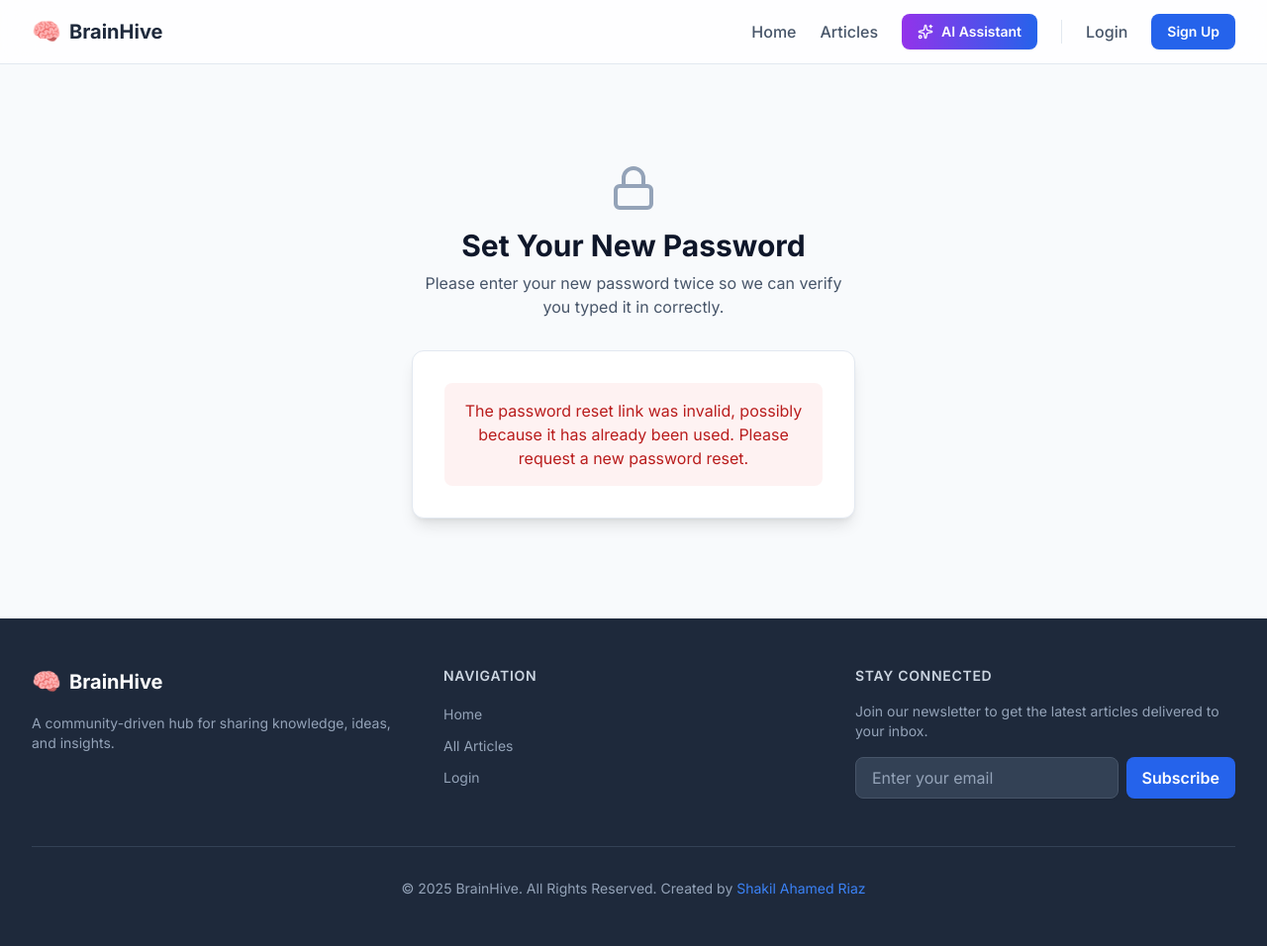
After one commit to shakilahamedriaz/BrainHive-0.2, a Django app: page /password-reset-confirm/1/1/ in a window 1280 px wide. The commit adds this page. Shown: the whole page at 99% size. Run offline with Django 5.2, Linux system fonts and the light colour scheme; some libraries are stand-ins or nearby versions.

Commit message:
feat: user authentication updated, and token generation added
also focused internation security

```diff
--- a/myblog/blog/models.py
+++ b/myblog/blog/models.py
@@ -2,6 +2,9 @@ from django.db import models
 from ckeditor.fields import RichTextField
 from django.contrib.auth.models import User
 from .groq_service import get_ai_summary # Import our new function
+from django.urls import reverse
+from django.shortcuts import render, redirect
+
 
 
 # Create your models here.
@@ -30,7 +33,7 @@ class Post(models.Model):
     view_count = models.PositiveBigIntegerField(default=0)
     liked_users = models.ManyToManyField(User, related_name='liked_posts')
 
-    # Add this new field for the AI summary
+    # this field for the AI summary
     summary = models.TextField(blank=True, null=True, help_text="AI-generated summary.")
 
     def __str__(self):
--- a/myblog/blog/urls.py
+++ b/myblog/blog/urls.py
@@ -20,4 +20,25 @@ urlpatterns = [
     path('login/', auth_views.LoginView.as_view(template_name='user/login.html'), name='login'),
     path('logout/', auth_views.LogoutView.as_view(), name='logout'),
     path('chatbot/', views.chatbot_view, name='chatbot'),
+
+    # --- NEW PASSWORD RESET URLS ---
+    # 1. Request a password reset
+    path('password-reset/',
+         auth_views.PasswordResetView.as_view(template_name='user/password_reset_form.html'),
+         name='password_reset'),
+
+    # 2. Show a confirmation that the email was sent
+    path('password-reset/done/',
+         auth_views.PasswordResetDoneView.as_view(template_name='user/password_reset_done.html'),
+         name='password_reset_done'),
+
+    # 3. The link in the email, where the user enters a new password
+    path('password-reset-confirm/<uidb64>/<token>/',
+         auth_views.PasswordResetConfirmView.as_view(template_name='user/password_reset_confirm.html'),
+         name='password_reset_confirm'),
+
+    # 4. Show a final success message
+    path('password-reset-complete/',
+         auth_views.PasswordResetCompleteView.as_view(template_name='user/password_reset_complete.html'),
+         name='password_reset_complete'),
 ]
--- /dev/null
+++ b/myblog/templates/user/password_reset_confirm.html
@@ -0,0 +1,43 @@
+{% extends "blog/base.html" %}
+{% load widget_tweaks %}
+
+{% block title %}Set a New Password{% endblock %}
+
+{% block content %}
+<div class="min-h-[70vh] flex items-center justify-center px-4">
+    <div class="max-w-md w-full">
+        <div class="text-center mb-8">
+            <i data-lucide="lock" class="w-12 h-12 mx-auto text-slate-400"></i>
+            <h2 class="mt-4 text-3xl font-bold text-slate-900">Set Your New Password</h2>
+            <p class="mt-2 text-slate-600">Please enter your new password twice so we can verify you typed it in correctly.</p>
+        </div>
+
+        <div class="bg-white p-8 rounded-xl shadow-lg border border-slate-200">
+            {% if validlink %}
+                <form method="post" class="space-y-4">
+                    {% csrf_token %}
+
+                    {% for field in form %}
+                    <div>
+                        <label for="{{ field.id_for_label }}" class="block text-sm font-medium text-slate-700">{{ field.label }}</label>
+                        <div class="mt-1">
+                            {% render_field field class="form-input" placeholder="••••••••" %}
+                        </div>
+                        {% if field.help_text %}<p class="text-xs text-slate-500 mt-1">{{ field.help_text|safe }}</p>{% endif %}
+                        {% for error in field.errors %}<p class="text-sm text-red-600 mt-1">{{ error }}</p>{% endfor %}
+                    </div>
+                    {% endfor %}
+
+                    <div class="pt-4">
+                        <button type="submit" class="w-full btn btn-primary">Reset Password</button>
+                    </div>
+                </form>
+            {% else %}
+                <div class="text-center p-4 bg-red-50 rounded-lg">
+                    <p class="text-red-700">The password reset link was invalid, possibly because it has already been used. Please request a new password reset.</p>
+                </div>
+            {% endif %}
+        </div>
+    </div>
+</div>
+{% endblock %}
--- a/requirements.txt
+++ b/requirements.txt
@@ -6,6 +6,7 @@ certifi==2025.7.14
 charset-normalizer==3.4.2
 colorama==0.4.6
 crispy-bootstrap5==2025.6
+decouple==0.0.7
 distro==1.9.0
 Django==5.2.4
 django-ckeditor==6.7.3
@@ -31,6 +32,7 @@ packaging==25.0
 pillow==11.3.0
 pydantic==2.11.7
 pydantic_core==2.33.2
+python-decouple==3.8
 python-dotenv==1.1.1
 PyYAML==6.0.2
 regex==2024.11.6
```
Also changed, not shown: myblog/blog/forms.py (+11 -0 lines), myblog/blog/views.py (+22 -4 lines), myblog/myblog/settings.py (+32 -1 lines), myblog/templates/user/login.html (+14 -2 lines), myblog/templates/user/password_reset_complete.html (added, +20 -0 lines), myblog/templates/user/password_reset_done.html (added, +23 -0 lines), myblog/templates/user/password_reset_form.html (added, +40 -0 lines).
